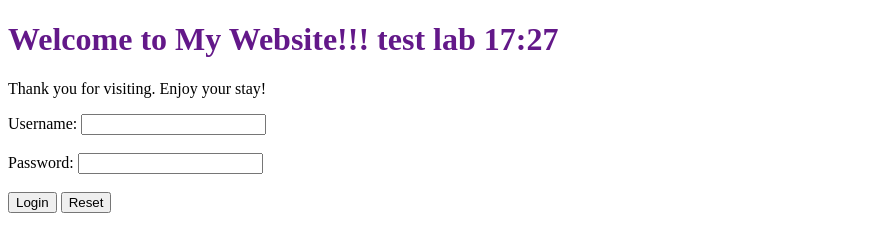
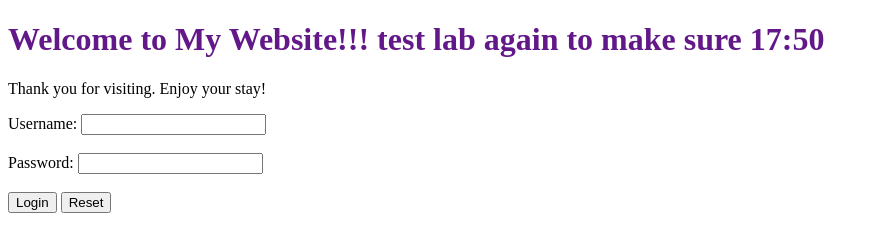
Before and after one commit to hieu-dinh/nodejs-random-color, a website: page public/index.html in a window 1280 px wide. Shown: the whole page, without its empty margins (0-879 px from the left). Drawn offline with Linux system fonts and the light colour scheme.

Commit message:
test lab 17:50

```diff
--- a/public/index.html
+++ b/public/index.html
@@ -7,7 +7,7 @@
 </head>
 
 <body>
-    <h1 id="welcome" style="color: #631889;">Welcome to My Website!!! test lab 17:27</h1>
+    <h1 id="welcome" style="color: #631889;">Welcome to My Website!!! test lab again to make sure 17:50</h1>
     <p>Thank you for visiting. Enjoy your stay!</p>
 
     <form action="/api/login" method="POST">
```
